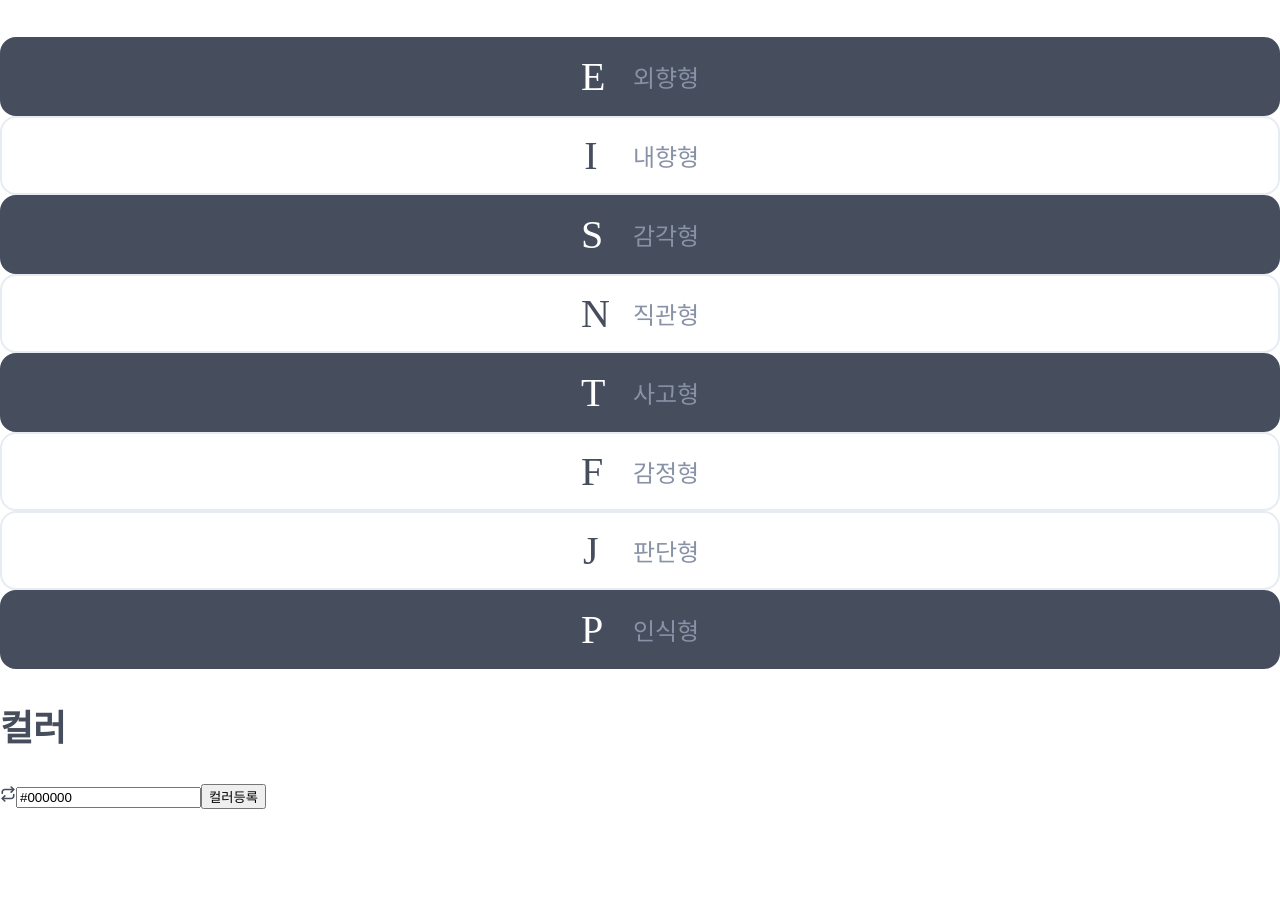
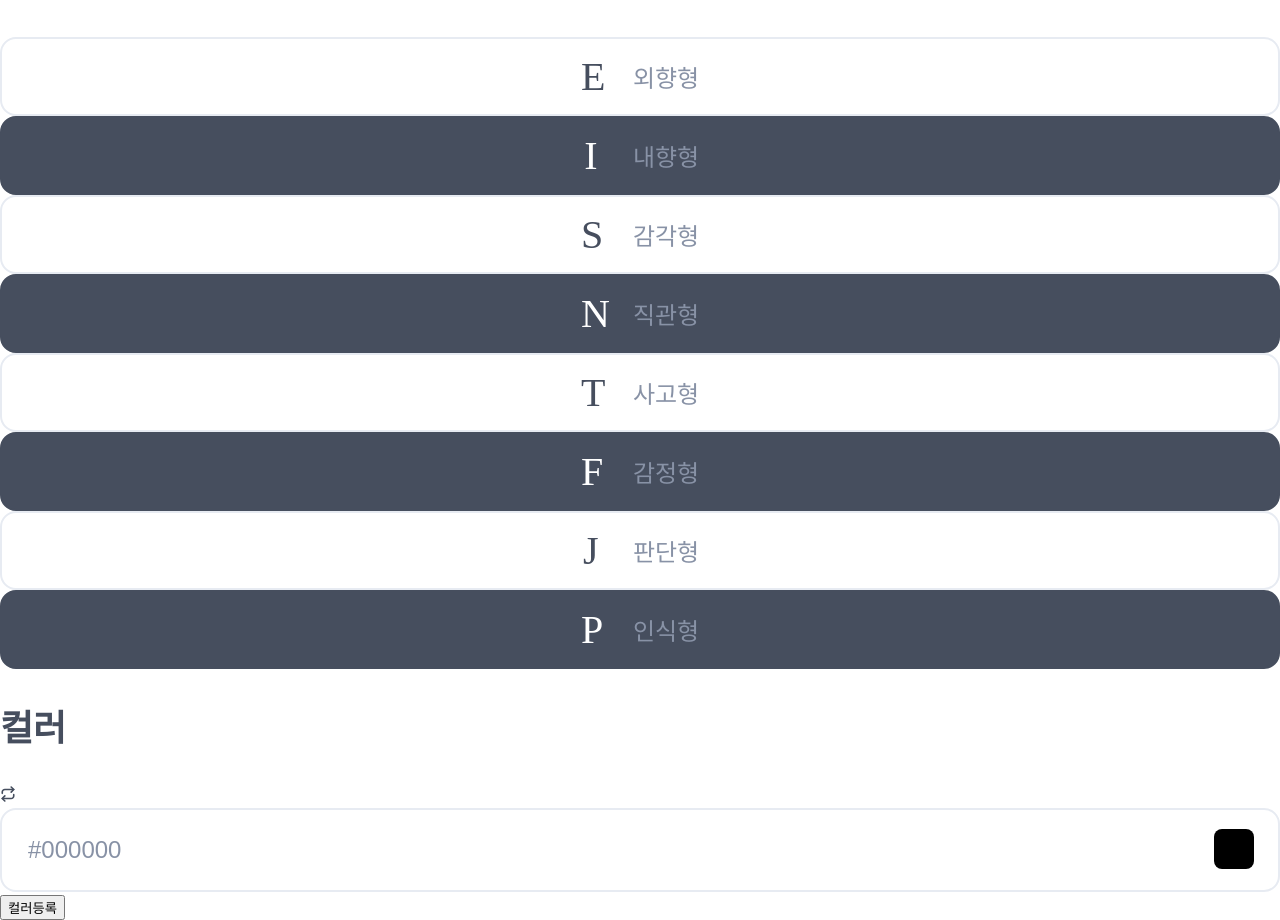
Before and after one commit to a-honey/mbti-color, a React (Create React App) app: page /new in a window 1280 px wide. Shown: the part 226-1146 px from the top of the page. Before the commit the page ends 1035 px from the top, so only its background shows below. Built offline with nearby package versions, Linux system fonts and the light colour scheme; a web font is replaced by a local one.

Commit message:
Created the components, ColorInput, Button and CSS files.

```diff
--- a/src/New.js
+++ b/src/New.js
@@ -4,6 +4,7 @@
 import repeatimg from "./images/repeat.svg";
 import cancelimg from "./images/x.svg";
 import generateColorCode from "./lib/generateColorCode";
+import ColorInput from "./components/ColorInput";
 
 function New() {
   const [formValue, setFormValue] = useState({
@@ -23,18 +24,6 @@
     handleChange("colorCode", nextColorCode);
   }
 
-  function handleColorCodeBlur() {
-    const isValidColorCode = /^#[a-f0-9]{6}$/i.test(formValue.colorCode); //true
-    if (!isValidColorCode) {
-      handleChange("colorCode", "#000000");
-    }
-  }
-
-  function handleSubmit() {
-    /** @FIXME */
-    console.log(formValue);
-  }
-
   return (
     <div>
       <h1>새 컬러 등록하기</h1>
@@ -43,16 +32,14 @@
       </Link>
       <h2>MBTI</h2>
       <MBTIselect
-        value={formValue.Mbti}
+        value={formValue.mbti}
         onChange={(newMbti) => handleChange("mbti", newMbti)}
       />
       <h2>컬러</h2>
       <img src={repeatimg} alt="랜덤" onClick={handleRandomClick} />
-      <input
-        name="colorCode"
+      <ColorInput
         value={formValue.colorCode}
-        onBlur={handleColorCodeBlur}
-        onChange={(e) => handleChange("colorCode", e.target.value)}
+        onChange={(newColorCode) => handleChange("colorCode", newColorCode)}
       />
       <button>컬러등록</button>
     </div>
--- /dev/null
+++ b/src/components/Button.js
@@ -0,0 +1,6 @@
+import styles from "./Button.module.css";
+
+export default function Button({ className = "", ...props }) {
+  const className = `${styles.button} ${className}`;
+  return <button className={className} {...props} />;
+}
--- /dev/null
+++ b/src/components/ColorInput.js
@@ -0,0 +1,32 @@
+import styles from "./ColorInput.module.css";
+
+function isValidColorCode(value) {
+  return /^#[a-f0-9]{6}$/i.test(value);
+}
+
+export default function ColorInput({ value, onChange }) {
+  function handleChange(e) {
+    onChange(e.target.value);
+  }
+
+  function handleBlur() {
+    if (!isValidColorCode(value)) {
+      onChange("#000000");
+    }
+  }
+
+  return (
+    <div className={styles.colorInput}>
+      <input
+        className={styles.input}
+        value={value}
+        maxLength={7}
+        onChange={handleChange}
+        onBlur={handleBlur}
+      />
+      {isValidColorCode(value) && (
+        <span className={styles.chip} style={{ backgroundColor: value }}></span>
+      )}
+    </div>
+  );
+}
--- /dev/null
+++ b/src/components/ColorInput.module.css
@@ -0,0 +1,31 @@
+.colorInput {
+  position: relative;
+}
+
+.input {
+  color: #8892a6;
+  font-size: 24px;
+  width: 100%;
+  border: 2px solid #e7ebf2;
+  border-radius: 16px;
+  outline: none;
+  padding: 26px;
+}
+
+.input:hover {
+  background: #f5f7fb;
+}
+
+.input:focus {
+  border: 2px solid #464e5e;
+  box-shadow: inset 0px 4px 8px rgba(0, 0, 0, 0.15);
+}
+
+.chip {
+  position: absolute;
+  top: 21px;
+  right: 26px;
+  width: 40px;
+  height: 40px;
+  border-radius: 8px;
+}
```
Also changed, not shown: src/components/Button.module.css (added, +9 -0 lines).
